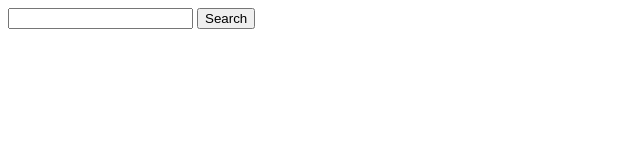
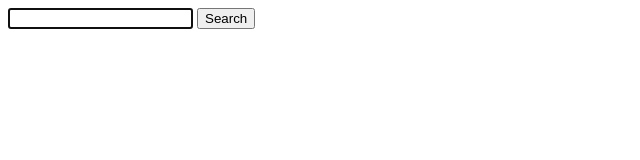
Before and after one commit to bryanjenningz/adfree-yt, a plain HTML site: page index.html in a window 1280 px wide. Shown: the whole page, without its empty margins (0-640 px from the left). Drawn offline with nearby package versions, Linux system fonts and the light colour scheme.

Commit message:
search autofocus, jquery cdn

```diff
--- a/index.html
+++ b/index.html
@@ -14,11 +14,13 @@
 </head>
 <body>
   <form class="search-form">
-    <input class="search-box">
+    <input class="search-box" autofocus>
     <button type="submit">Search</button>
   </form>
   <div class="current-video"></div>
   <div class="related-videos"></div>
+
+  <script src="https://cdnjs.cloudflare.com/ajax/libs/jquery/1.11.3/jquery.min.js"></script>
   <script src="ad-free-yt.js"></script>
 </body>
 </html>
```
